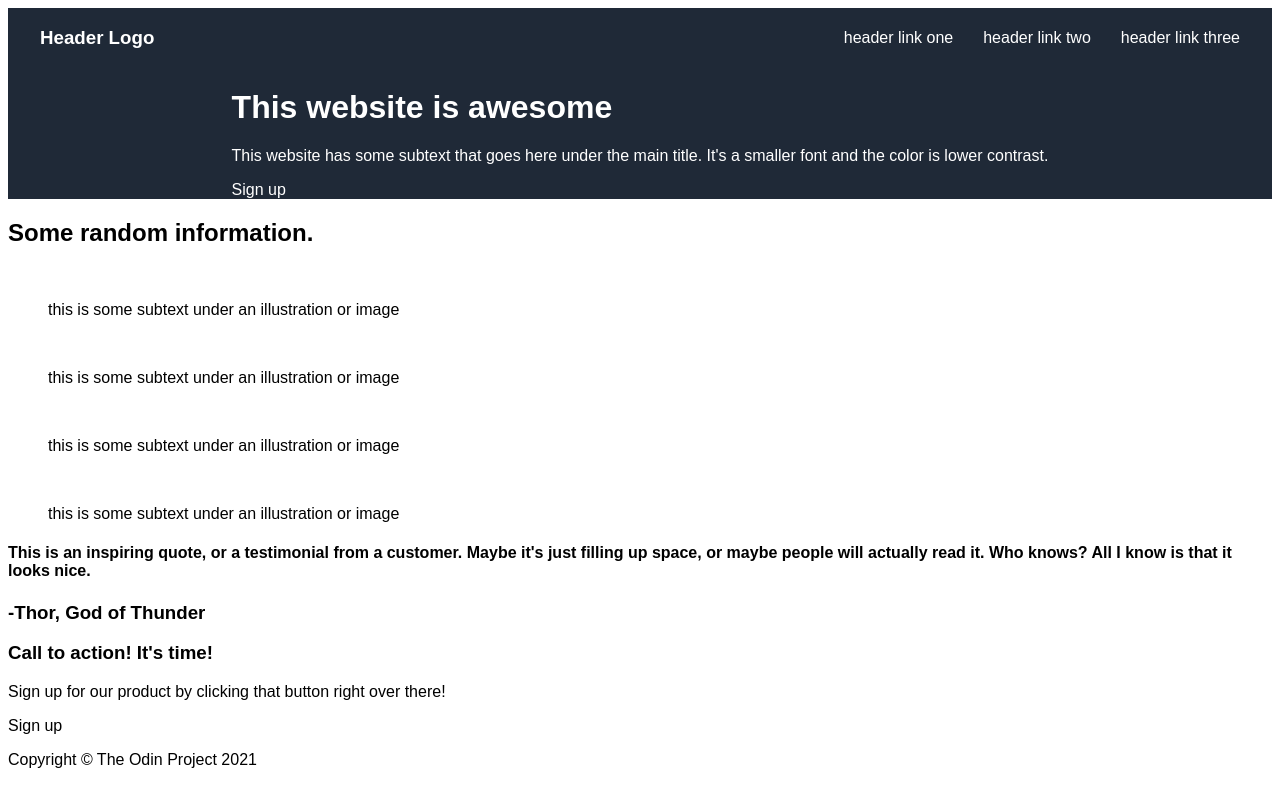
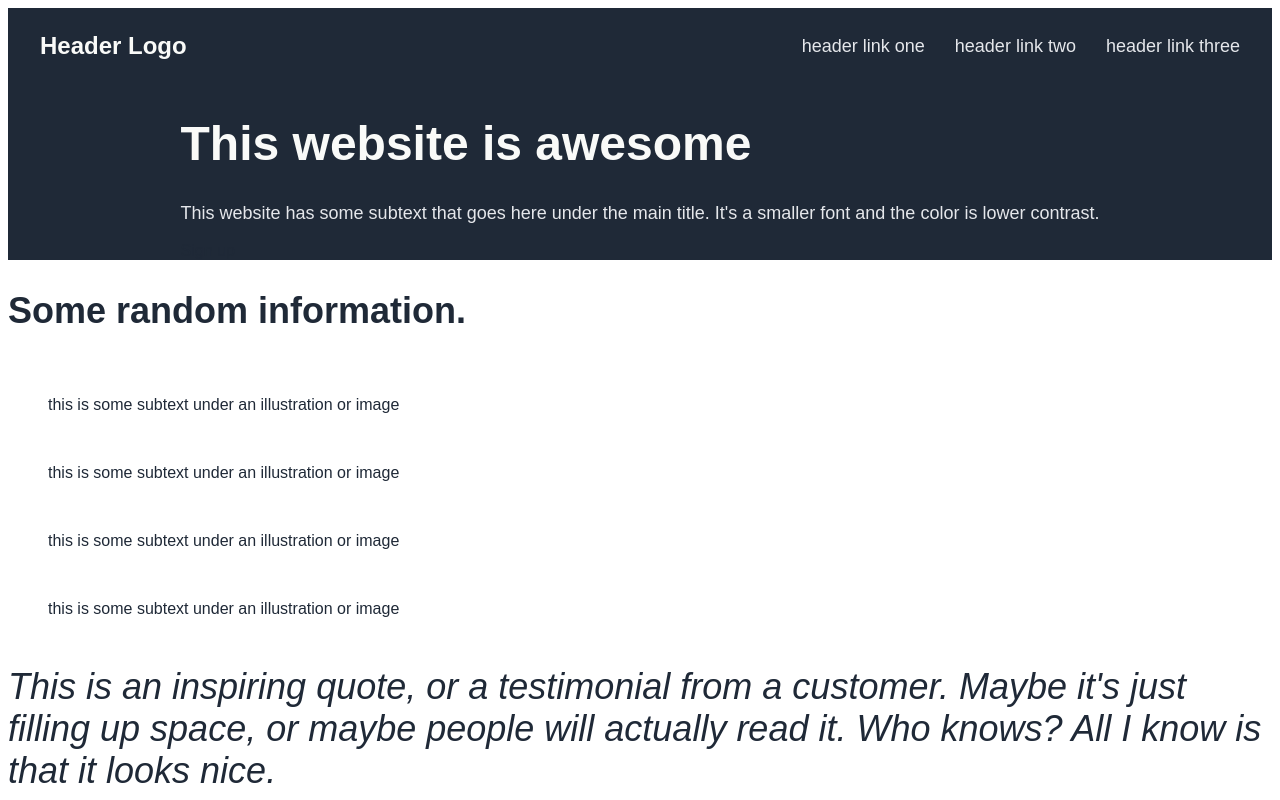
Before and after one commit to floofycato/Dummy-Website, a plain HTML site: page index.html in a window 1280 px wide. Shown: the top 800 px of the page. Drawn offline with Linux system fonts and the light colour scheme.

Commit message:
Apply font and color template

```diff
--- a/index.html
+++ b/index.html
@@ -56,7 +56,7 @@
         </div>
     </div>
 
-    <div class="box">
+    <div class="cta-box">
         <div class="cta-container">
             <div class="cta-texts">
                 <h3>Call to action! It's time!</h3>
--- a/style.css
+++ b/style.css
@@ -10,11 +10,61 @@ html {
     font-family: Arial, Helvetica, sans-serif;
     }
 
+body {
+    color: #1F2937;
+}
+
+/* colors & font */
+
+nav,
+.home-container,
+.footer {
+    background-color: #1f2937;
+}
+
+h3 {
+    font-size: 24px;
+}
+
+nav h3 {
+    color: #F9FAF8;
+}
+
+.nav-links a,
+.home-container p,
+.cta-container,
+.footer p {
+    font-size: 18px;
+    color: #E5E7EB;
+}
+
+h1 {
+    font-size: 48px;
+    color: #F9FAF8;
+    font-weight: 900;
+}
+
+.cta-container {
+    background-color: #3882f6;
+}
+
+h2 {
+    font-size: 36px;
+    font-weight: 900;
+}
+
+.quote h4 {
+    font-size: 36px;
+    font-style: italic;
+    font-weight: 50;
+}
+
+
+
+/* layout */
 
 nav,
 .home-container {
-    background-color: #1f2937;
-    color: white;
     display: flex;
     justify-content: center;
     align-items: center;
```
